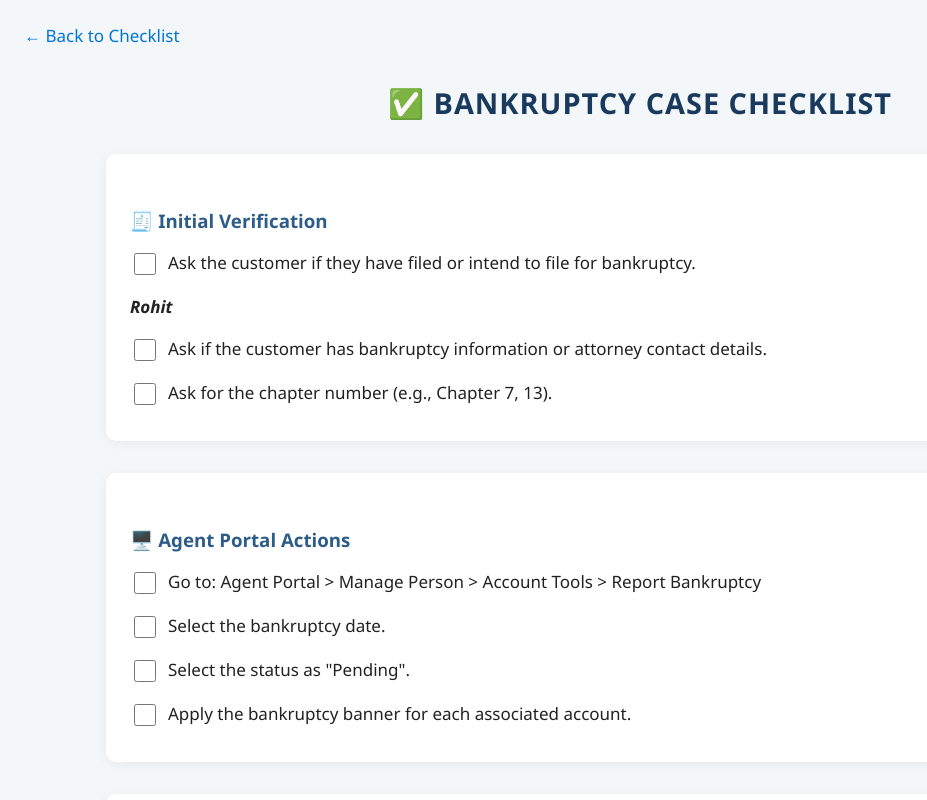
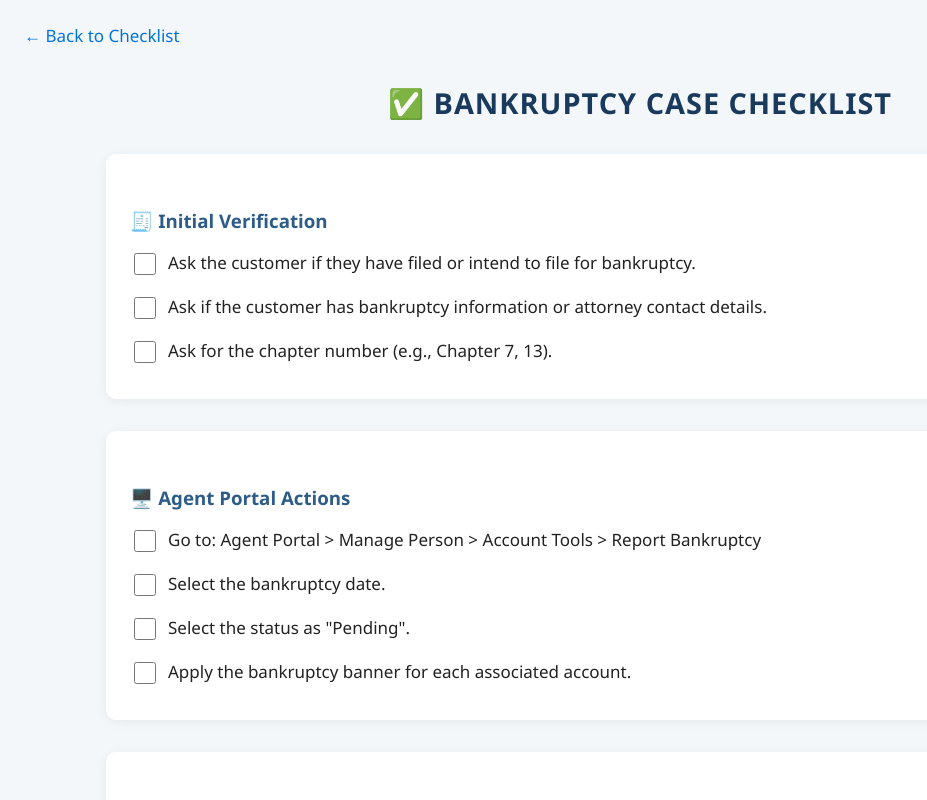
Before and after one commit to aryan2434/Procedure-checklist, a plain HTML site: page bankruptcy.html in a window 1280 px wide. Shown: the top 800 px of the page, without its empty margins (0-927 px from the left). Drawn offline with Linux system fonts and the light colour scheme.

Commit message:
Update bankruptcy.html via web editor

```diff
--- a/bankruptcy.html
+++ b/bankruptcy.html
@@ -9,7 +9,7 @@
     <div class="checklist-section">
         <h2>🧾 Initial Verification</h2>
         <ul>
-            <li><input type="checkbox"><span> Ask the customer if they have filed or intend to file for bankruptcy.</span></li><li><span><b><i>Rohit</i></b></span></li>
+            <li><input type="checkbox"><span> Ask the customer if they have filed or intend to file for bankruptcy.</span></li>
             <li><input type="checkbox"><span> Ask if the customer has bankruptcy information or attorney contact details.</span></li>
             <li><input type="checkbox"><span> Ask for the chapter number (e.g., Chapter 7, 13).</span></li>
         </ul>
```
